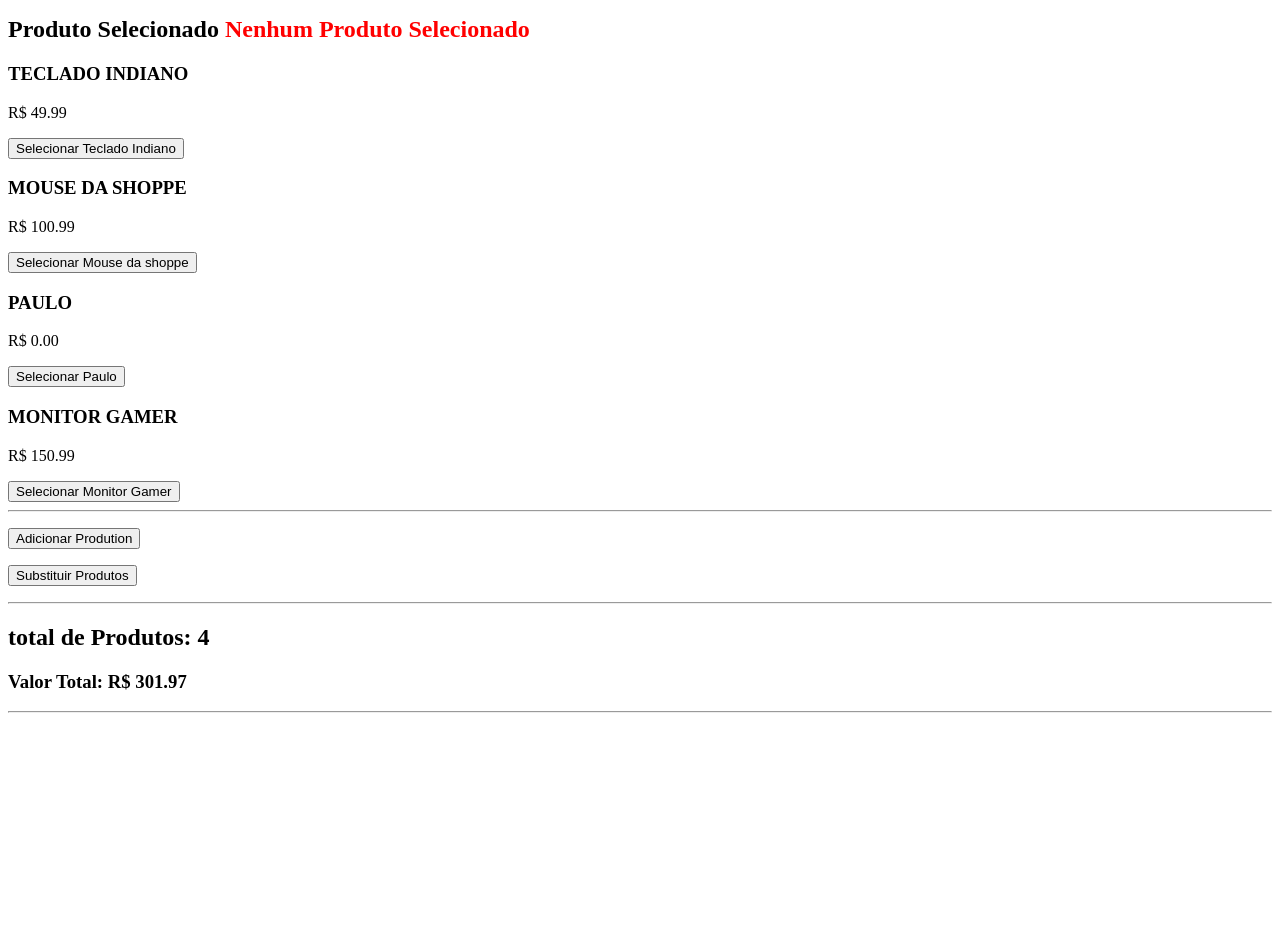
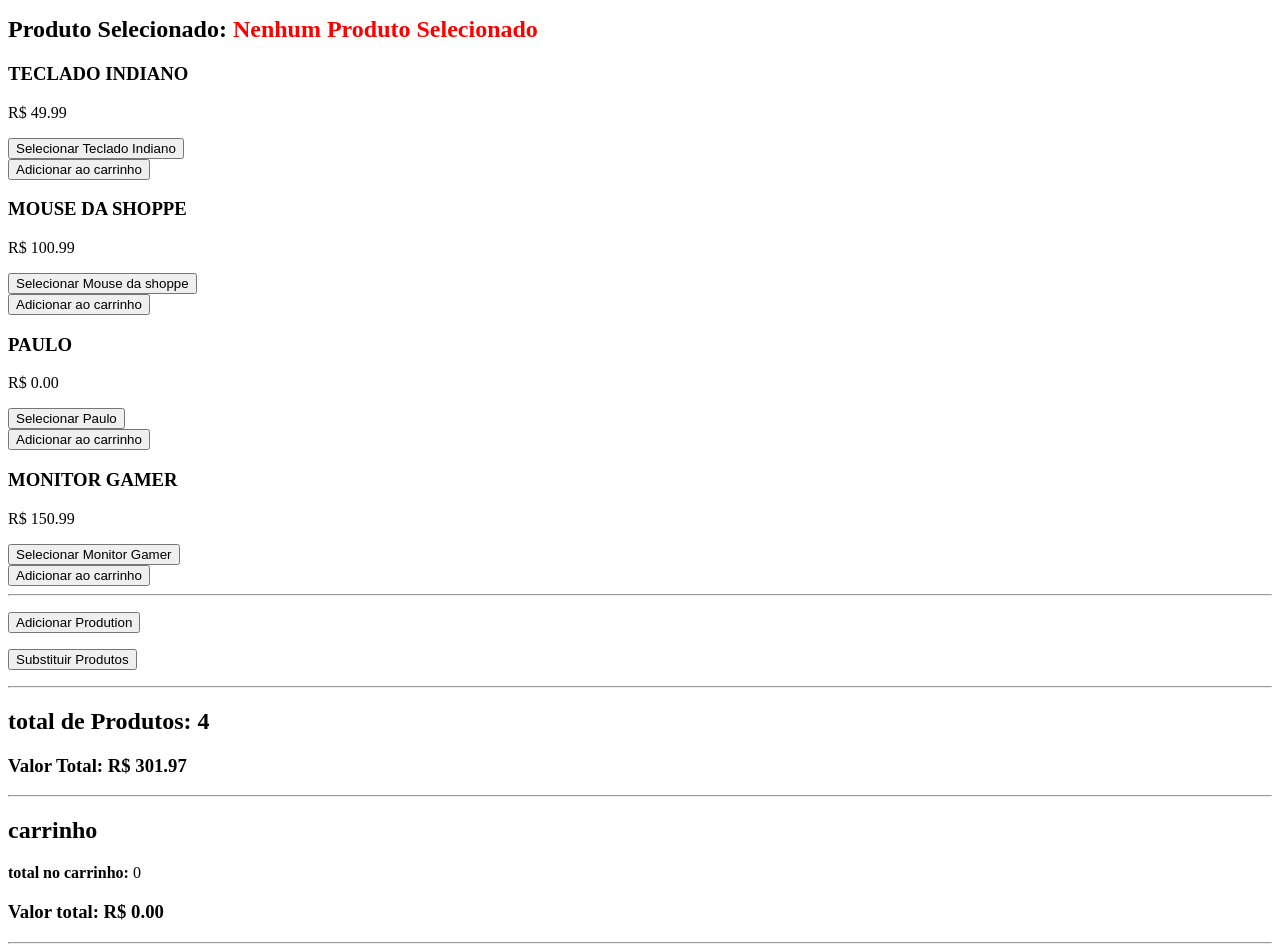
Before and after one commit to reigabs/e-commerce, an Angular app: page / in a window 1280 px wide. Shown: the part 64-1016 px from the top of the page. Before the commit the page ends 800 px from the top, so only its background shows below. Built offline with nearby package versions, Linux system fonts and the light colour scheme.

Commit message:
feat(carrinho): implementa carrinho com Signals e exibe itens e totais

```diff
--- a/src/app/features/produtos/lista-produtos/lista-produtos.html
+++ b/src/app/features/produtos/lista-produtos/lista-produtos.html
@@ -1,5 +1,5 @@
 <h2>
-    Produto Selecionado
+    Produto Selecionado:
     @if(produtoSelecionado()){
         <strong style="color: orange">{{produtoSelecionado() | uppercase }}</strong>
     }@else{
@@ -12,6 +12,7 @@
     [preco]="item.preco"
     (produtoSelecionado)="exibirProduto($event)"
     ></app-produto>
+    <button (click)="adicionarAoCarrinho(item)">Adicionar ao carrinho</button>
 }
 <hr>
 <p><button (click)="adicionarProduto()">Adicionar Prodution</button></p>
@@ -20,3 +21,10 @@
 <h2>total de Produtos: {{totalProdutos()}}</h2>
 <h3>Valor Total: {{valorTotal() | precoFormatado}}</h3>
 <hr>
+<h2>carrinho</h2>
+@for(item of carrinho(); track $index){
+    <p>{{item.nome}} - {{item.preco |precoFormatado}}</p>
+}
+<p><strong>total no carrinho: </strong>{{quantidadeCarrinho()}}</p>
+<h3>Valor total: {{valorCarrinho() | precoFormatado}}</h3>
+<hr>
--- a/src/app/features/produtos/lista-produtos/lista-produtos.ts
+++ b/src/app/features/produtos/lista-produtos/lista-produtos.ts
@@ -48,7 +48,7 @@ valorTotal = computed(() =>
     ]);
   }
   //! metodo para monitorar alterações em tempo real usando effect()
-  construtor() {
+  constructor() {
     effect(() => {
       console.log('Lista de Produtos Alterados: ',this.produtos());
     });
@@ -57,10 +57,24 @@ valorTotal = computed(() =>
     });
     effect(() => {
      if (typeof document !== 'undefined'){
-        document.title = `(${this.totalProdutos()}) - Loja do Gabs`;
+        document.title = `(${this.totalProdutos()}) -Loja do Gabs`;
       }
     });
   }
   //! Metodo para criar um estado de seleção com signal string | null
   produtoSelecionado = signal <string | null>(null);
+//! metodo para criar um estado carrinho com signal
+carrinho = signal <{nome: string; preco: number}[]>([]);
+adicionarAoCarrinho(produto:{nome: string; preco: number}){
+  this.carrinho.update(listaAtual =>[
+    ...listaAtual, produto
+  ]);
 }
+//função que coloca a quantidade de todos os itens no carrinho usando o computed()
+quantidadeCarrinho = computed(() => this.carrinho().length);
+//função que coloca o valor de todos os itens no carrinho usando o computed()
+valorCarrinho = computed(() =>
+{return this.carrinho().reduce((total, item) =>
+  total + item.preco,0
+)});
+}
```
